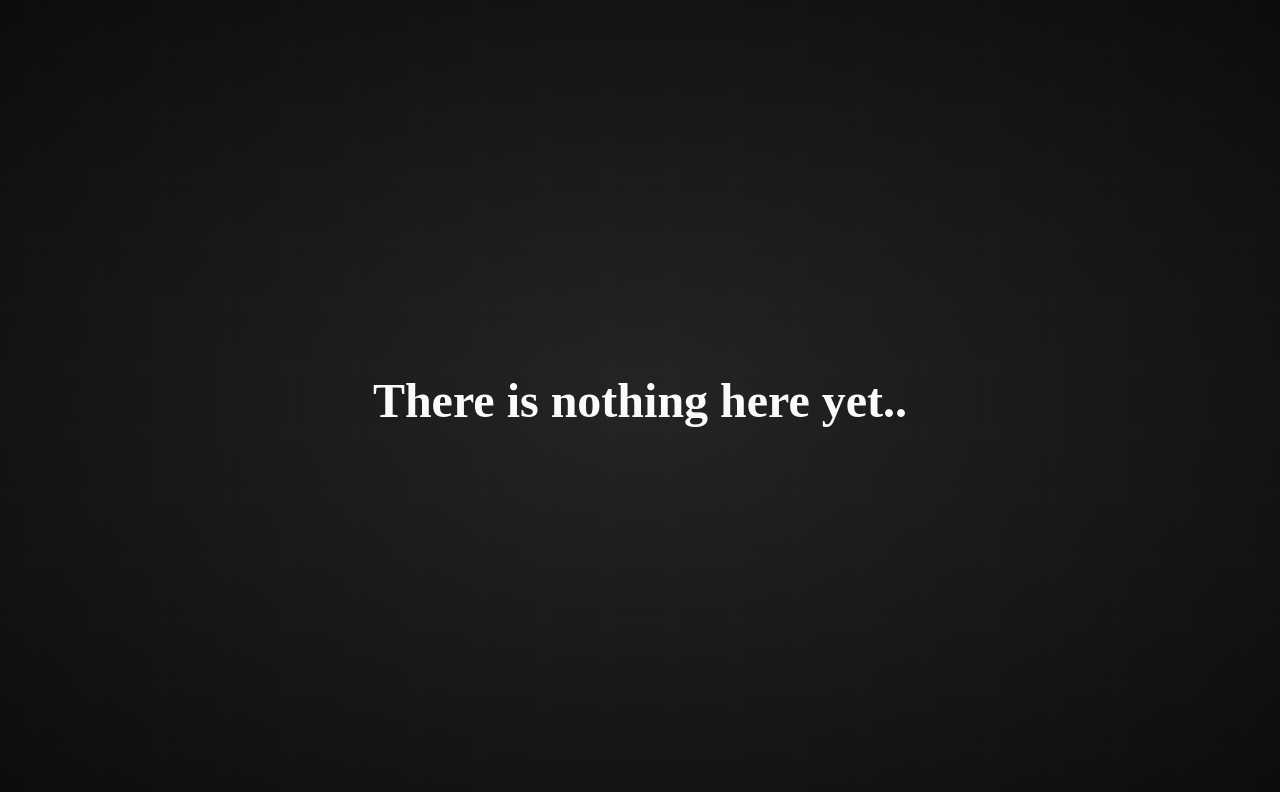
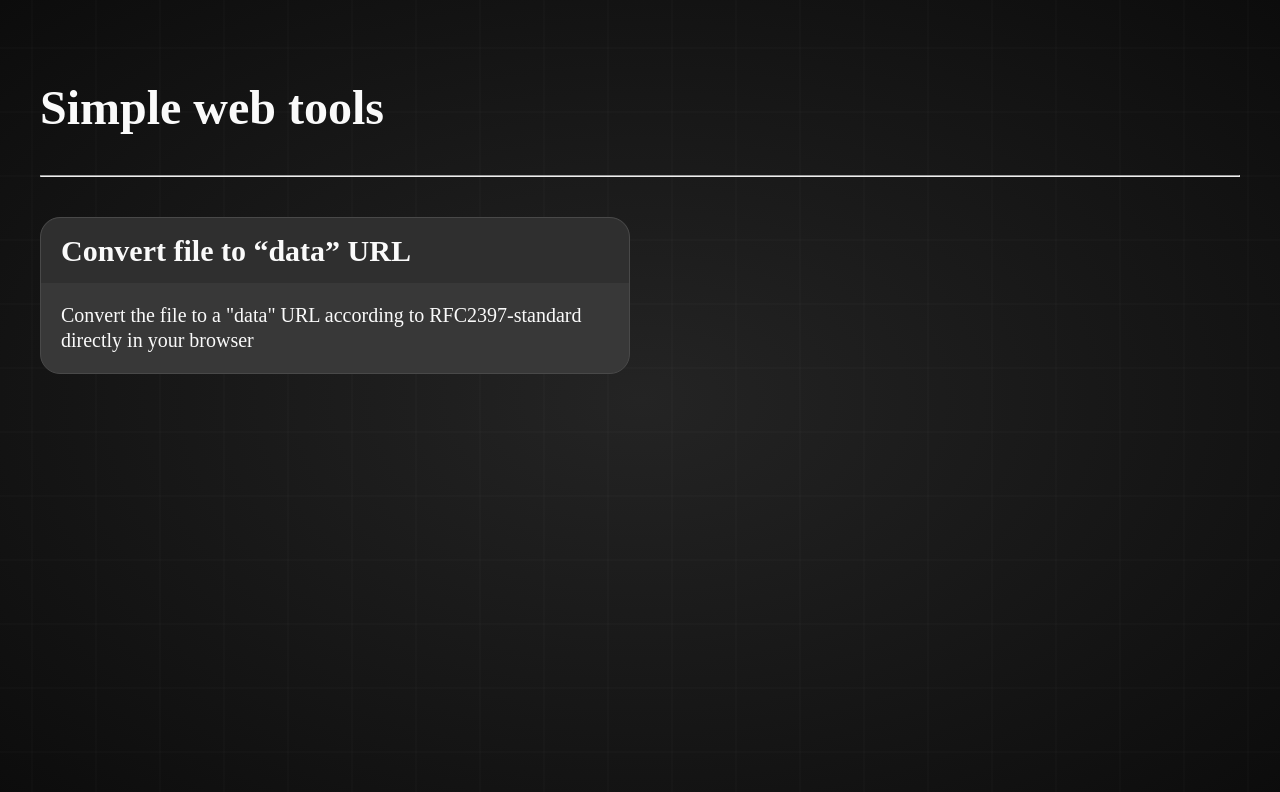
Before and after one commit to Aikain/Tools, a Next.js app: page / in a window 1280 px wide. Shown: the top 792 px of the page. Built offline with nearby package versions, Linux system fonts and the light colour scheme.

Commit message:
Add frontpage

```diff
--- a/src/app/dataurl/styles.module.scss
+++ b/src/app/dataurl/styles.module.scss
@@ -2,6 +2,7 @@
     display: flex;
     flex-direction: column;
     align-items: center;
+    gap: 2rem;
 
     padding: 15vh 2rem;
 }
--- a/src/app/not-found.tsx
+++ b/src/app/not-found.tsx
@@ -1,7 +1,7 @@
 import styles from './styles.module.scss';
 
 const Page = () => (
-    <div className={styles.page}>
+    <div className={styles.notFound}>
         <h1>There is nothing here ...</h1>
     </div>
 );
--- a/src/app/page.tsx
+++ b/src/app/page.tsx
@@ -1,8 +1,31 @@
+import Link from 'next/link';
+
 import styles from './styles.module.scss';
+
+const tools = [
+    {
+        title: 'Convert file to “data” URL',
+        description: 'Convert the file to a "data" URL according to RFC2397-standard directly in your browser',
+        path: 'dataurl',
+    },
+];
 
 const Page = () => (
     <div className={styles.page}>
-        <h1>There is nothing here yet..</h1>
+        <h1 className={styles.title}>Simple web tools</h1>
+        <hr className={styles.divider} />
+        <div className={styles.cards}>
+            {tools.map(({ title, description, path }) => (
+                <Link key={path} className={styles.card} href={path}>
+                    <div className={styles.header}>
+                        <h2>{title}</h2>
+                    </div>
+                    <div className={styles.content}>
+                        <span>{description}</span>
+                    </div>
+                </Link>
+            ))}
+        </div>
     </div>
 );
 
--- a/src/app/styles.module.scss
+++ b/src/app/styles.module.scss
@@ -1,3 +1,6 @@
+@use '@/styles/elements';
+@use '@/styles/variables';
+
 .root {
     height: 100%;
 
@@ -30,13 +33,56 @@
 
 .page {
     display: flex;
+    flex-direction: column;
+    gap: 2rem;
+
+    width: min(#{variables.$breakpoint-extra-large}, 100vw - 2rem);
+    margin: 0 auto;
+
+    padding: 2rem 0 10rem;
+
+    @media screen and (min-width: variables.$breakpoint-small) {
+        width: min(#{variables.$breakpoint-extra-large}, 100vw - 4rem);
+    }
+
+    @media screen and (min-width: variables.$breakpoint-large) {
+        padding-top: 4rem;
+    }
+
+    .title {
+        text-align: left;
+
+        span {
+        }
+    }
+
+    .divider {
+        width: 100%;
+    }
+
+    .cards {
+        display: flex;
+        flex-direction: row;
+        flex-wrap: wrap;
+        gap: 1rem;
+
+        .card {
+            flex-basis: 100%;
+
+            color: inherit;
+            text-decoration: inherit;
+
+            @media screen and (min-width: variables.$breakpoint-medium) {
+                flex-basis: calc(50% - 0.5rem);
+            }
+        }
+    }
+}
+
+.notFound {
+    display: flex;
     justify-content: center;
     align-items: center;
 
-    text-align: center;
-    text-wrap: pretty;
-
-    padding: 2rem;
-
     height: 100%;
 }
--- a/src/styles/globals.scss
+++ b/src/styles/globals.scss
@@ -24,6 +24,7 @@ body {
 
 * {
     box-sizing: border-box;
+    margin: 0,
 }
 
 h1 {
@@ -32,3 +33,7 @@ h1 {
     text-align: center;
     text-wrap: pretty;
 }
+
+h2 {
+    margin: 0;
+}
--- a/src/styles/variables.scss
+++ b/src/styles/variables.scss
@@ -11,3 +11,11 @@ $color: #fafafa;
 
 $card-background: color.adjust($background, $whiteness: 10%);
 $card-border: color.adjust($background, $whiteness: 20%);
+
+// breakpoints
+
+$breakpoint-extra-small: 320px;
+$breakpoint-small: 480px;
+$breakpoint-medium: 768px;
+$breakpoint-large: 1024px;
+$breakpoint-extra-large: 1200px;
```
